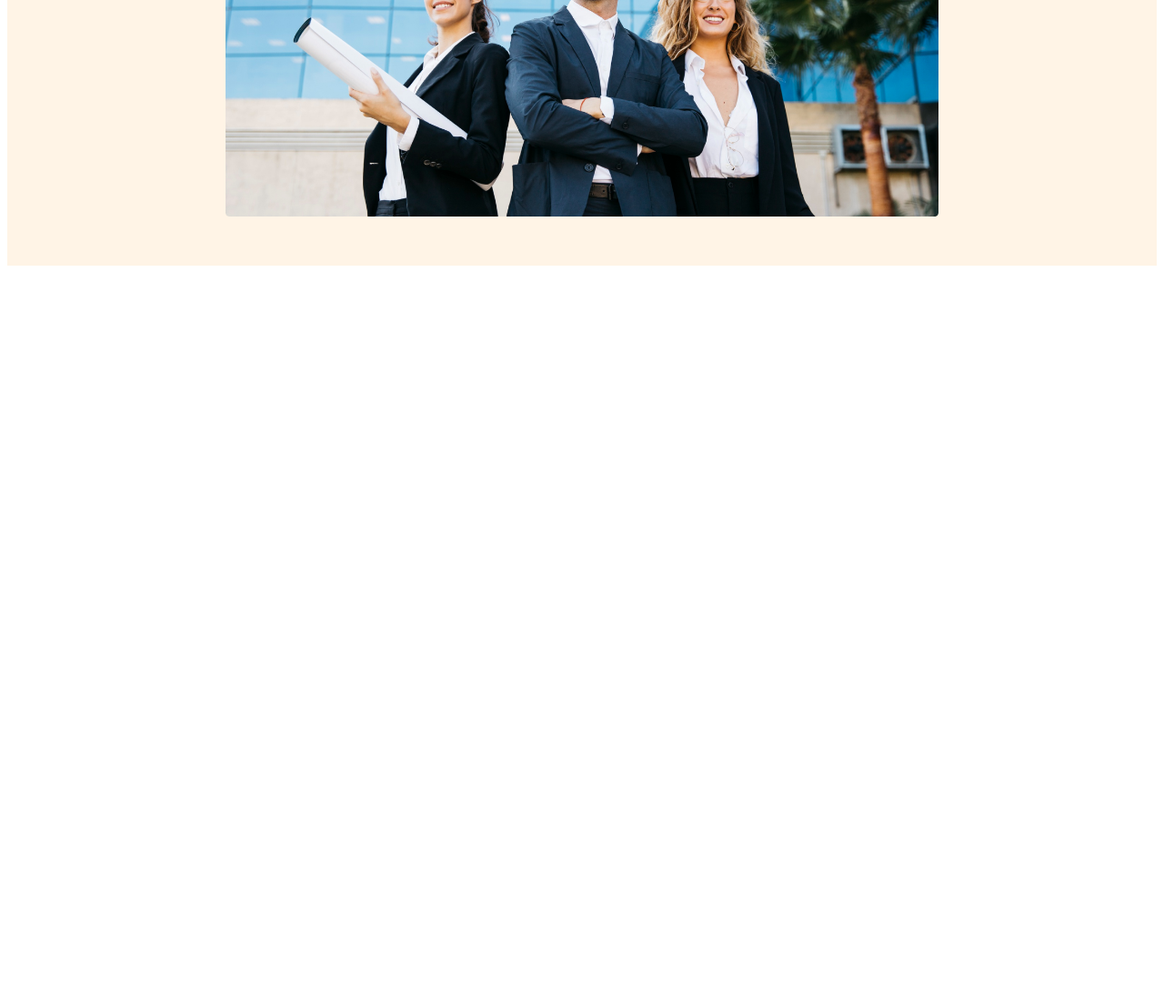
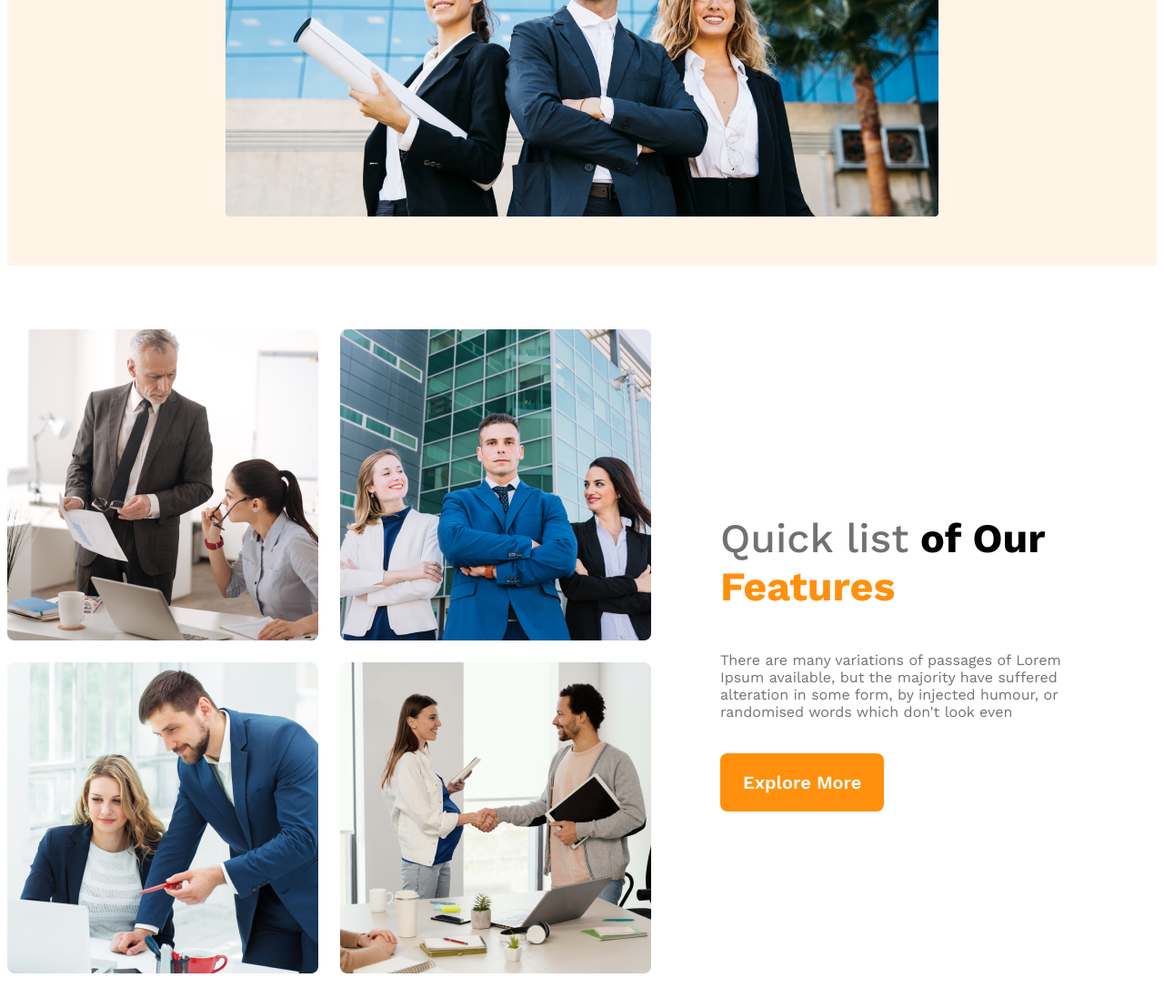
Before and after one commit to Fuad-36/g3-architect-website, a plain HTML site: page index.html in a window 1280 px wide. Shown: the part 750-1858 px from the top of the page at 91% size. Before the commit the page ends 1050 px from the top, so only its background shows below. Drawn offline with nearby package versions, Linux system fonts and the light colour scheme.

Commit message:
teams sectiond added with responsiveness

```diff
--- a/index.html
+++ b/index.html
@@ -22,7 +22,7 @@
         <div class="banner-content">
           <h1 class="banner-title">Brand New Group of Architects</h1>
 
-          <p class="banner-description">
+          <p class="txt-light-grey">
             There are many variations of passages of Lorem Ipsum available, but
             the majority have suffered alteration in some form, by injected
             humour, or randomised words which don't look even
@@ -33,7 +33,29 @@
         <img src="images/banner.png" alt="" />
       </div>
     </header>
-    <main></main>
+    <main>
+      <section class="teams-container">
+        <div class="teams-image-container">
+          <img src="images/team1.png" alt="" />
+          <img src="images/team2.png" alt="" />
+          <img src="images/team3.png" alt="" />
+          <img src="images/team4.png" alt="" />
+        </div>
+        <div class="teams-content">
+          <h3 class="teams-content-title">
+            <span class="quick-list">Quick list</span
+            ><span class="of-our"> of Our</span>
+            <span class="features"> Features</span>
+          </h3>
+          <p class="txt-light-grey">
+            There are many variations of passages of Lorem Ipsum available, but
+            the majority have suffered alteration in some form, by injected
+            humour, or randomised words which don't look even
+          </p>
+          <button class="btn-primary">Explore More</button>
+        </div>
+      </section>
+    </main>
     <footer></footer>
   </body>
 </html>
--- a/styles/architect.css
+++ b/styles/architect.css
@@ -16,10 +16,14 @@
   margin: 20px 0;
   cursor: pointer;
 }
+.txt-light-grey {
+  color: #727272;
+}
 /* header styles */
 header {
   background-color: rgba(255, 144, 14, 0.1);
   padding: 50px 240px;
+  margin: 0 auto;
 }
 nav {
   display: flex;
@@ -53,11 +57,43 @@ nav li a {
   font-size: 4rem;
   font-weight: 700;
 }
+/* text light grey for common use
 .banner-description {
   color: #727272;
-}
+} */
+
 .banner img {
   width: 100%;
+}
+
+/* main styles */
+main {
+  max-width: 1440px;
+  margin: 70px auto;
+}
+.teams-container {
+  display: flex;
+  align-items: center;
+}
+.teams-image-container {
+  display: grid;
+  grid-template-columns: repeat(2, 1fr);
+  gap: 1.5rem;
+}
+.teams-content {
+  padding-right: 76px;
+  padding-left: 76px;
+}
+.teams-content-title {
+  font-size: 2.8rem;
+}
+.teams-content-title .quick-list {
+  color: #727272;
+  font-weight: 500;
+}
+.teams-content-title .features {
+  color: #ff900e;
+  font-weight: 700;
 }
 /* responsive media queries */
 /* for mobile devices */
@@ -65,15 +101,24 @@ nav li a {
   header {
     padding: 20px;
   }
-  nav {
+  nav,
+  .teams-container {
     flex-direction: column;
+  }
+  .teams-image-container {
+    grid-template-columns: 1fr;
+  }
+  .teams-content {
+    padding-right: 26px;
+    padding-left: 26px;
   }
 }
 @media screen and (min-width: 576px) and (max-width: 960px) {
   header {
     padding: 50px;
   }
-  nav {
+  nav,
+  .teams-container {
     flex-direction: column;
   }
 }
```
